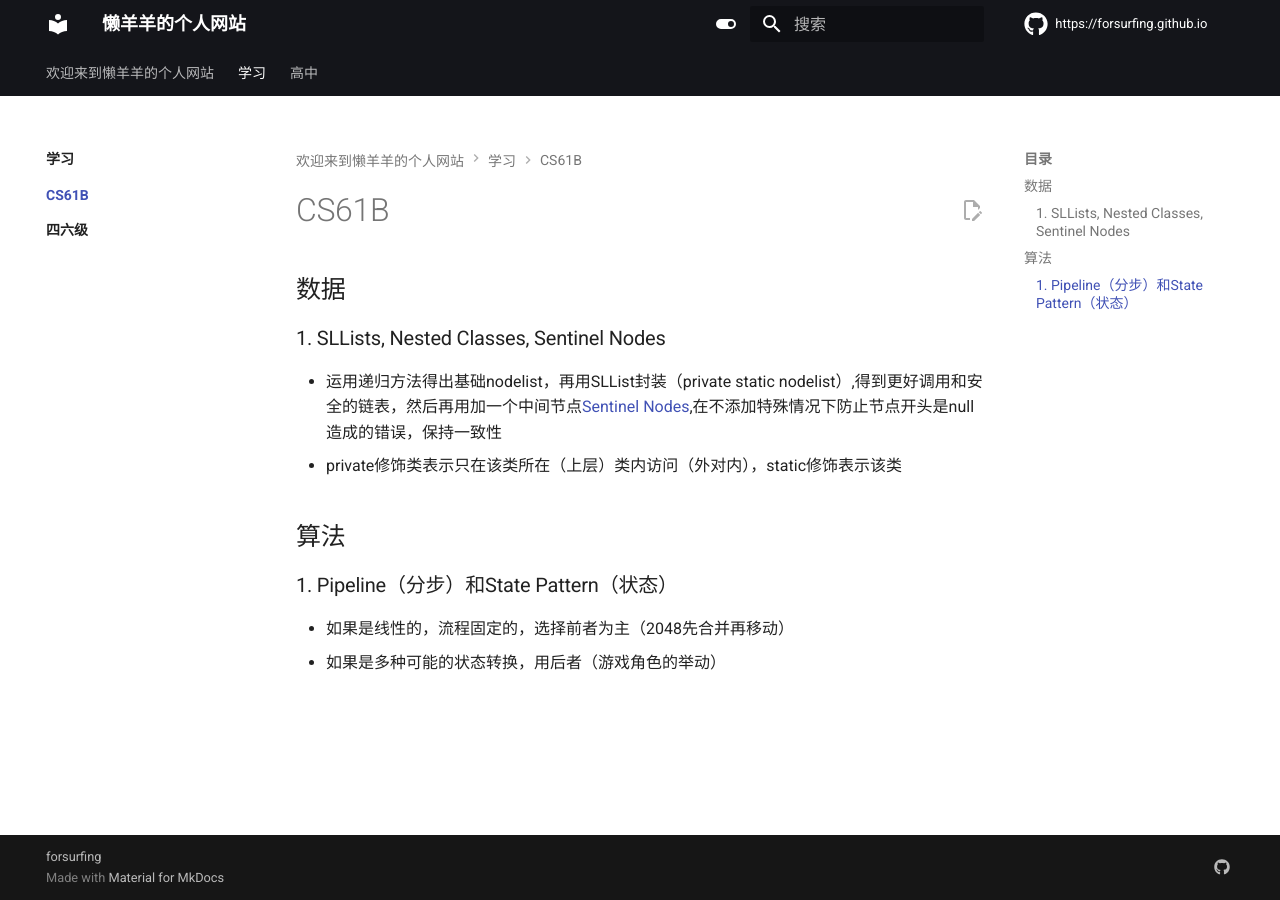
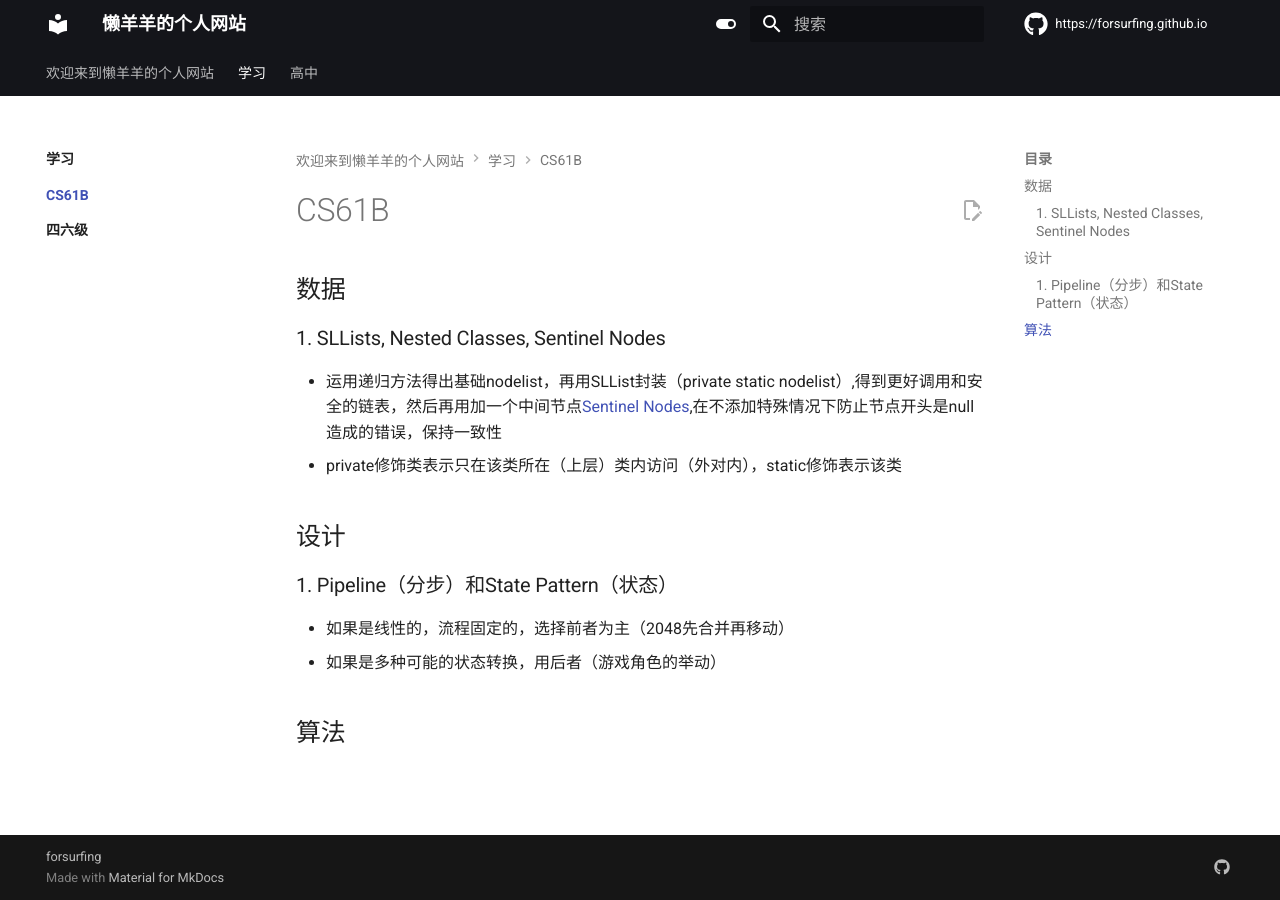
Before and after one commit to forsurfing/forsurfing.github.io, an MkDocs documentation site: the page built from docs/学习/CS61B/index.md, in a window 1280 px wide. Built offline with MkDocs 1.6.1 and Material for MkDocs 9.7.7, drawn with Linux system fonts in a browser that asks for light colours; nearby versions of some CDN libraries; library files that are not in the unit come from our copies; comment, search, counter and statistics services are not loaded.

Commit message:
Update index.md

```diff
--- a/docs/学习/CS61B/index.md
+++ b/docs/学习/CS61B/index.md
@@ -9,8 +9,12 @@
 
 
 
-## 算法
+## 设计
 
 ### 1. Pipeline（分步）和State Pattern（状态）
   - 如果是线性的，流程固定的，选择前者为主（2048先合并再移动）
   - 如果是多种可能的状态转换，用后者（游戏角色的举动）
+
+
+
+## 算法
```
